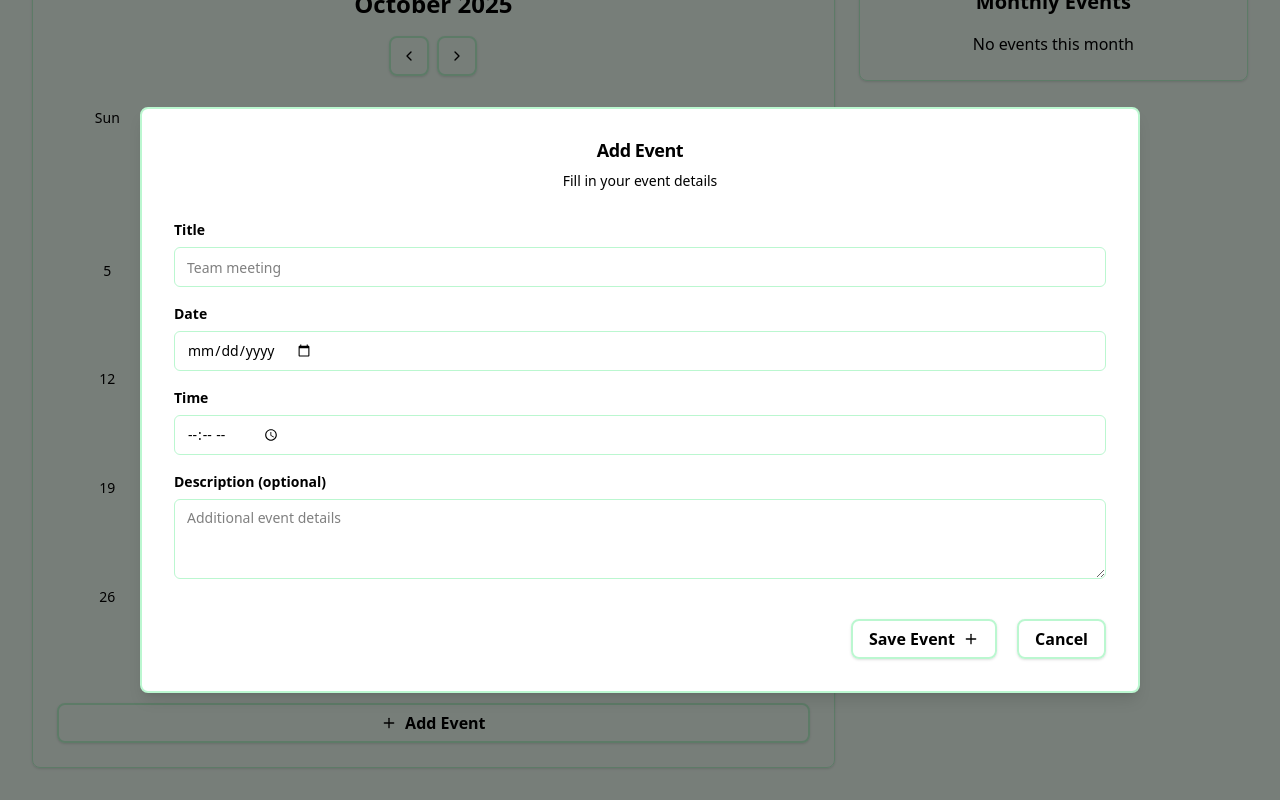
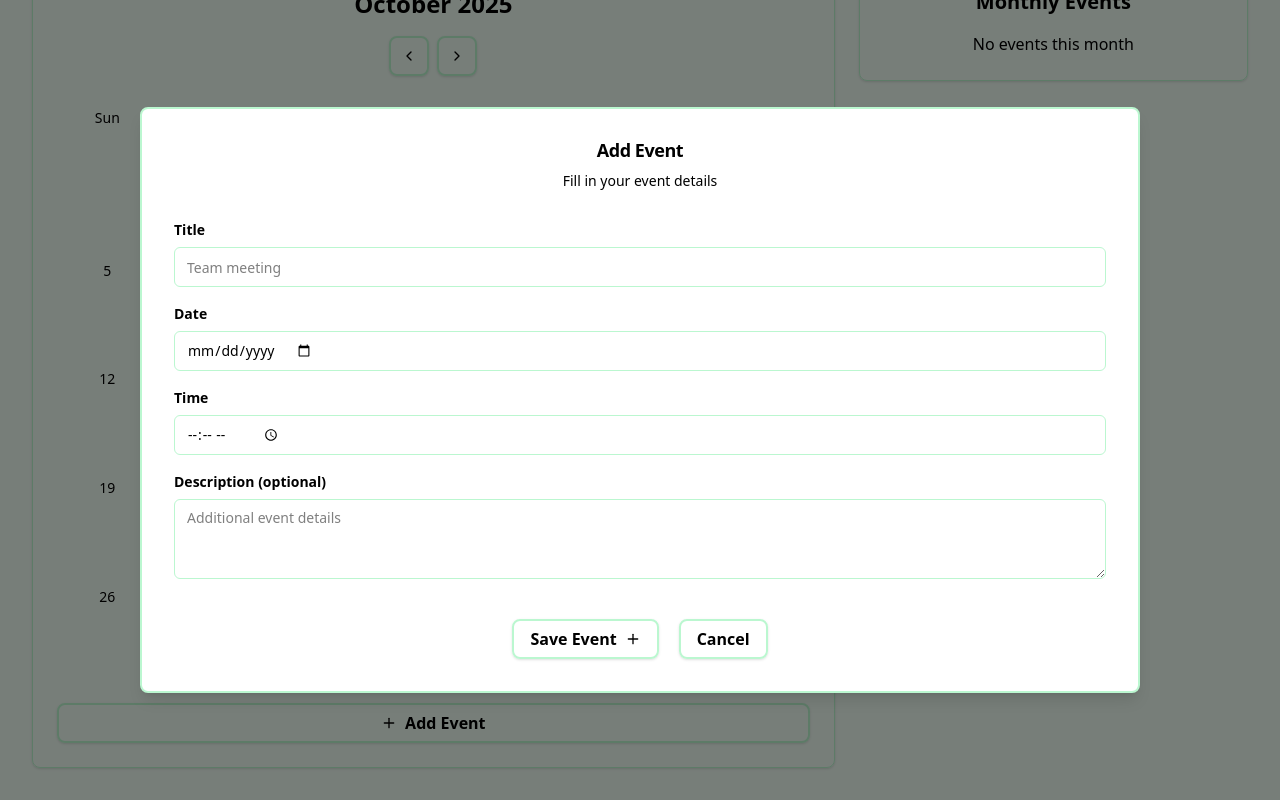
Before and after one commit to ferjbadev/DailyAgenda, a React (Vite) app: page / in a window 1280 px wide. Both pictures are taken after a click on the button "Add Event". Shown: the part 173-973 px from the top of the page. Built offline with nearby package versions, Linux system fonts and the light colour scheme.

Commit message:
Update dialog.tsx

```diff
--- a/src/components/ui/dialog.tsx
+++ b/src/components/ui/dialog.tsx
@@ -56,7 +56,7 @@ export type DialogFooterProps = React.HTMLAttributes<HTMLDivElement>
 export function DialogFooter({ className = "", ...props }: DialogFooterProps) {
   return (
     <div
-      className={`flex flex-col-reverse sm:flex-row sm:justify-end sm:space-x-2 ${className}`}
+      className={`flex flex-col-reverse sm:flex-row sm:space-x-2 ${className}`}
       {...props}
     />
   )
```
